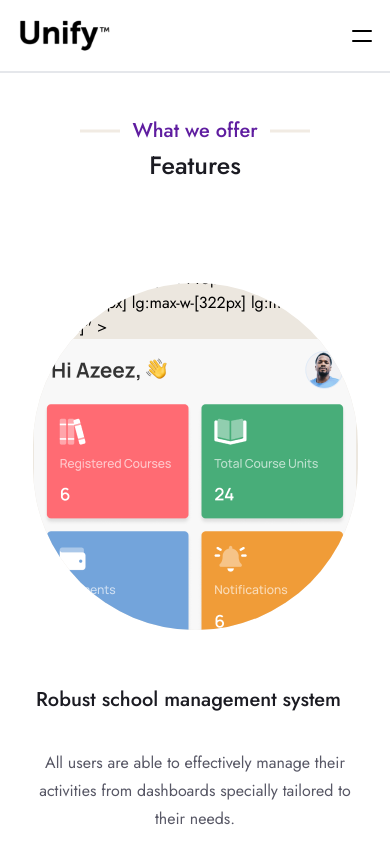
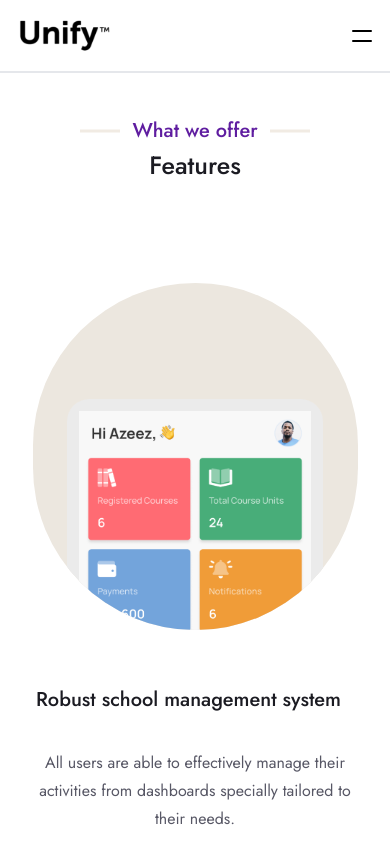
Before and after one commit to geekmaros/unify, a Vue app: page /features in a window 390 px wide. Shown: the top 844 px of the page. Built offline with nearby package versions, Linux system fonts and the light colour scheme; what @splidejs/vue-splide would draw is missing.

Commit message:
fix/ fix OtherProducts.vue mobile view

```diff
--- a/src/views/FeaturesView.vue
+++ b/src/views/FeaturesView.vue
@@ -34,14 +34,18 @@
       class="px-70px lg:px-140px pt-70px flex flex-col md:block items-center "
     >
       <!-- first item -->
-      <div class="grid grid-row-2 md:grid-cols-2 gap-11 mt-7 items-center">
+      <div class="grid grid-row-2 md:grid-cols-2 gap-11 mt-7 items-center ">
         <div
           class="max-w-[347px] max-h-[347px] lg:max-w-[468px] lg:max-h-[468px] bg-[#ECE7DF] rounded-full overflow-hidden flex justify-center items-center"
         >
-          <div class="flex flex-col justify-center items-center">
+          <div
             class="py-3 px-3 bg-[#EBEBEB] inline-block rounded-[22.43px] mt-140px max-w-[256px] max-h-[256px] lg:max-w-[322px] lg:max-h-[322px]"
           >
-            <img src="../assets/robust.png" alt="" class="" />
+            <img
+              src="../assets/robust.png"
+              alt=""
+              class=""
+            />
           </div>
         </div>
         <div class="md:ml-auto">
```
